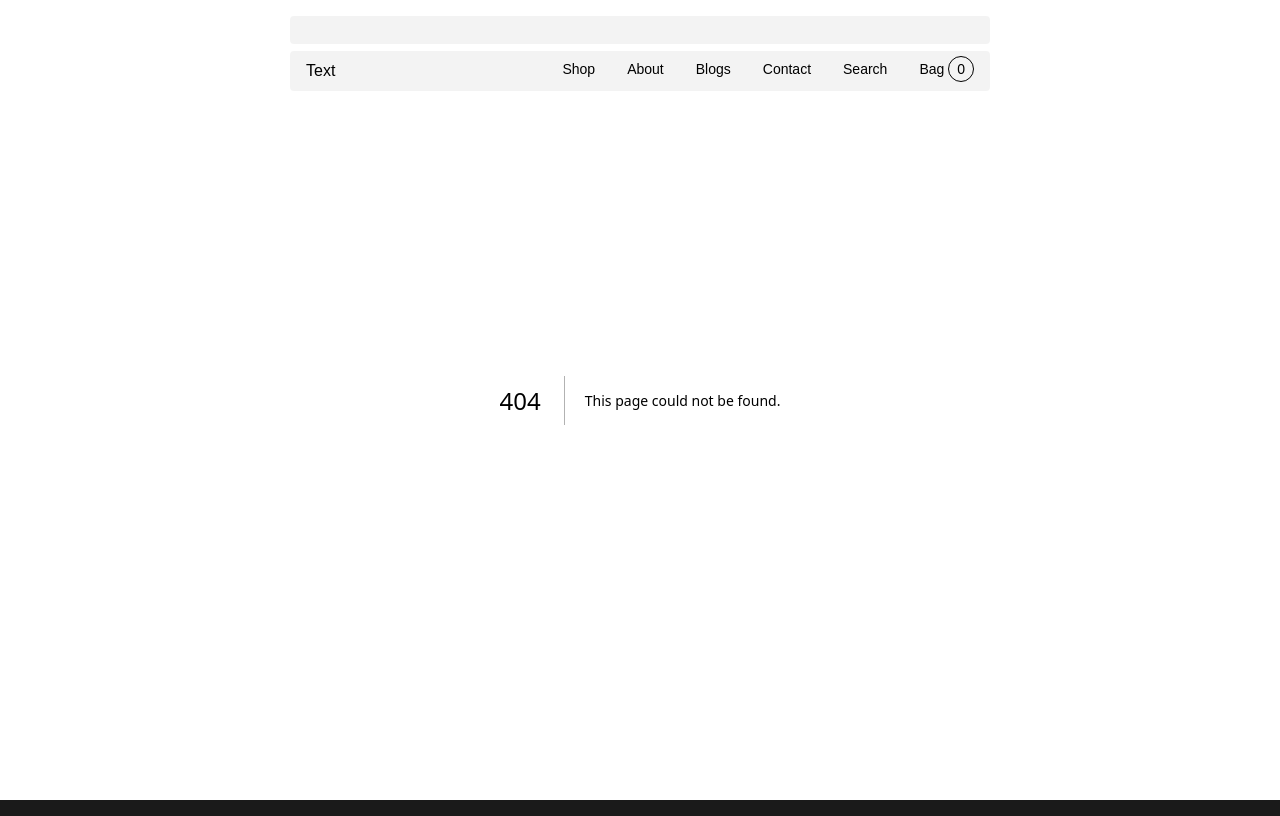
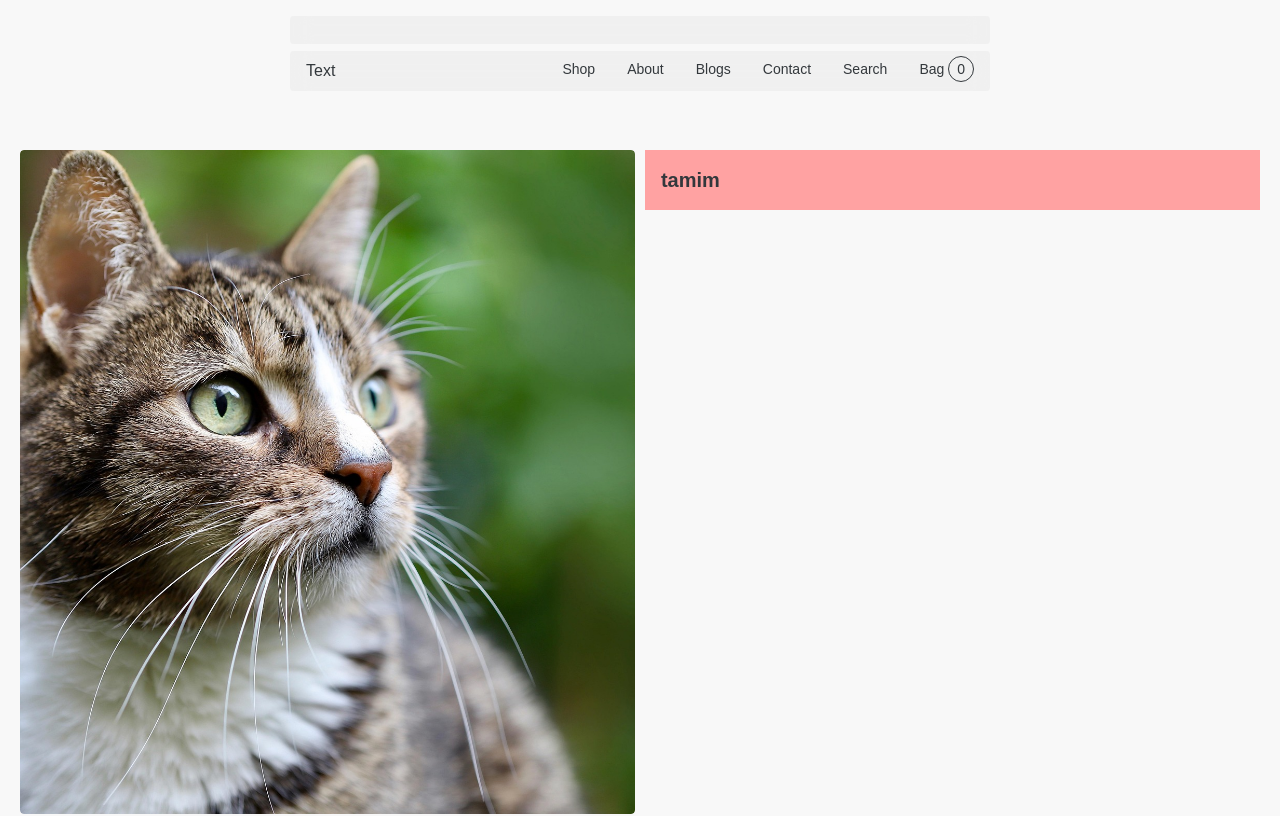
Before and after one commit to TamimHossain031/vintora, a Next.js app: page /shop/1 in a window 1280 px wide. Before the commit this address had no page. Shown: the top 816 px of the page. Built offline with nearby package versions, Linux system fonts and the light colour scheme; a web font is replaced by a local one.

Commit message:
feat(shop): update Card link and implement product image layout with sticky section

```diff
--- /dev/null
+++ b/app/shop/[slug]/layout.js
@@ -0,0 +1,9 @@
+import React from 'react'
+
+export default function layout({children}) {
+  return (
+    <section className="w-full pt-[150px] mb-[150px] max-w-[1440px] mx-auto px-5">
+        {children}
+    </section>
+  )
+}
--- /dev/null
+++ b/app/shop/[slug]/page.js
@@ -0,0 +1,54 @@
+import Image from "next/image";
+import Link from "next/link";
+
+export default async function Page({ params }) {
+  const { slug } = await params;
+  const productImage = ["/hero/1.jpg", "/hero/2.jpg", "/hero/3.jpg"];
+
+  return (
+    <div className="w-full flex gap-[10px]">
+      {/* Left scrollable images */}
+      <div className="w-1/2 grid gap-[10px] scroll-smooth overflow-y-auto">
+        {productImage.map((image, i) => (
+          <div
+            key={i}
+            className="w-full aspect-[685/740] overflow-hidden rounded scroll-mt-[20px]"
+            id={`image-${i}`}
+          >
+            <figure className="w-full h-full relative group-hover:scale-105 transition-all duration-500">
+              <Image
+                src={image}
+                fill
+                alt="hero"
+                className="object-cover object-center rounded"
+              />
+            </figure>
+          </div>
+        ))}
+        <div className="flex gap-[10px] sticky bottom-[20px] w-[250px] mx-auto bg-[#ebebeb94] backdrop-blur-[10px] rounded p-2">
+          {productImage.map((image, i) => (
+            <div
+              key={i}
+              className="w-full aspect-[56/70] overflow-hidden rounded"
+            >
+              <Link href={`#image-${i}`}>
+                <figure className="w-full h-full relative hover:scale-105 transition-all duration-500">
+                  <Image
+                    src={image}
+                    fill
+                    alt="hero"
+                    className="object-cover object-center rounded"
+                  />
+                </figure>
+              </Link>
+            </div>
+          ))}
+        </div>
+      </div>
+      {/* Right sticky section */}
+      <div className="w-1/2 h-fit bg-red-300 sticky top-[150px] p-4">
+        <p className="text-xl font-semibold">tamim</p>
+      </div>
+    </div>
+  );
+}
--- a/components/ui/Card.jsx
+++ b/components/ui/Card.jsx
@@ -5,7 +5,7 @@ import Link from "next/link";
 export default function Card() {
   return (
     <AnimatePresence>
-      <Link href={"/"}>
+      <Link href={"/shop/tamim"}>
         <motion.div
           initial={{ opacity: 0, scale: 1 }}
           whileInView={{ opacity: 1, scale: 1 }}
--- a/package.json
+++ b/package.json
@@ -3,8 +3,8 @@
   "version": "0.1.0",
   "private": true,
   "scripts": {
-    "dev": "next dev --turbopack -p 4000",
-    "build": "next build --turbopack",
+    "dev": "next dev -p 4000",
+    "build": "next build ",
     "start": "next start",
     "lint": "eslint"
   },
```
